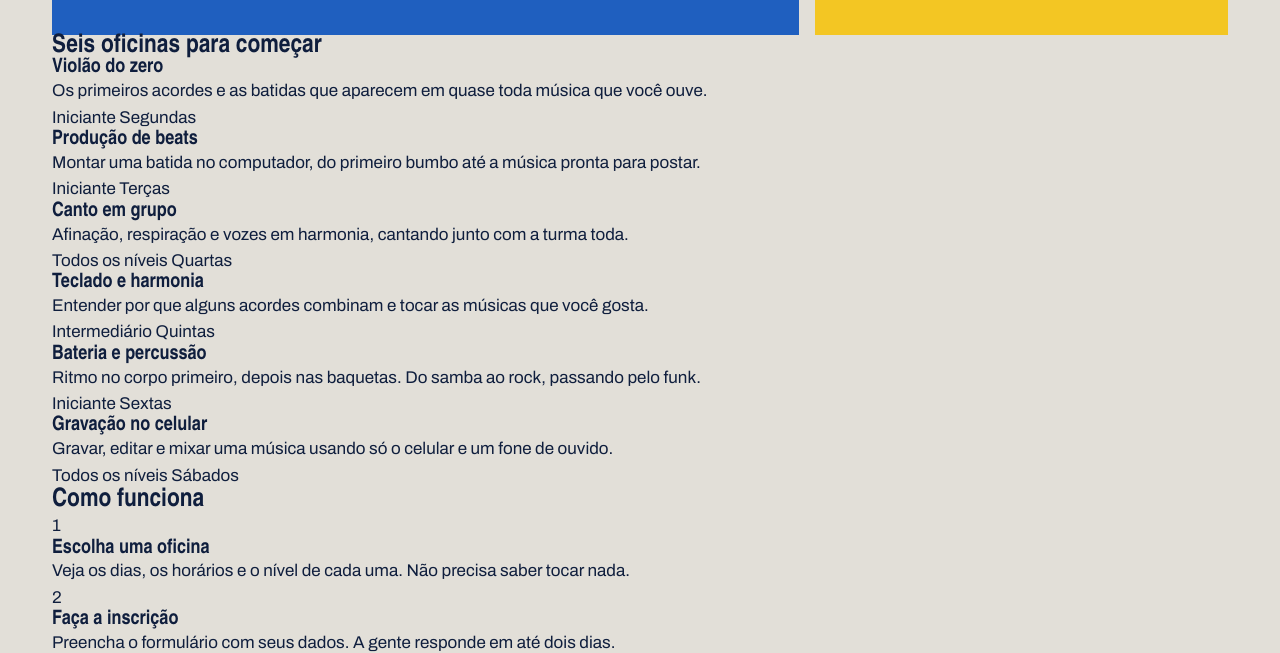
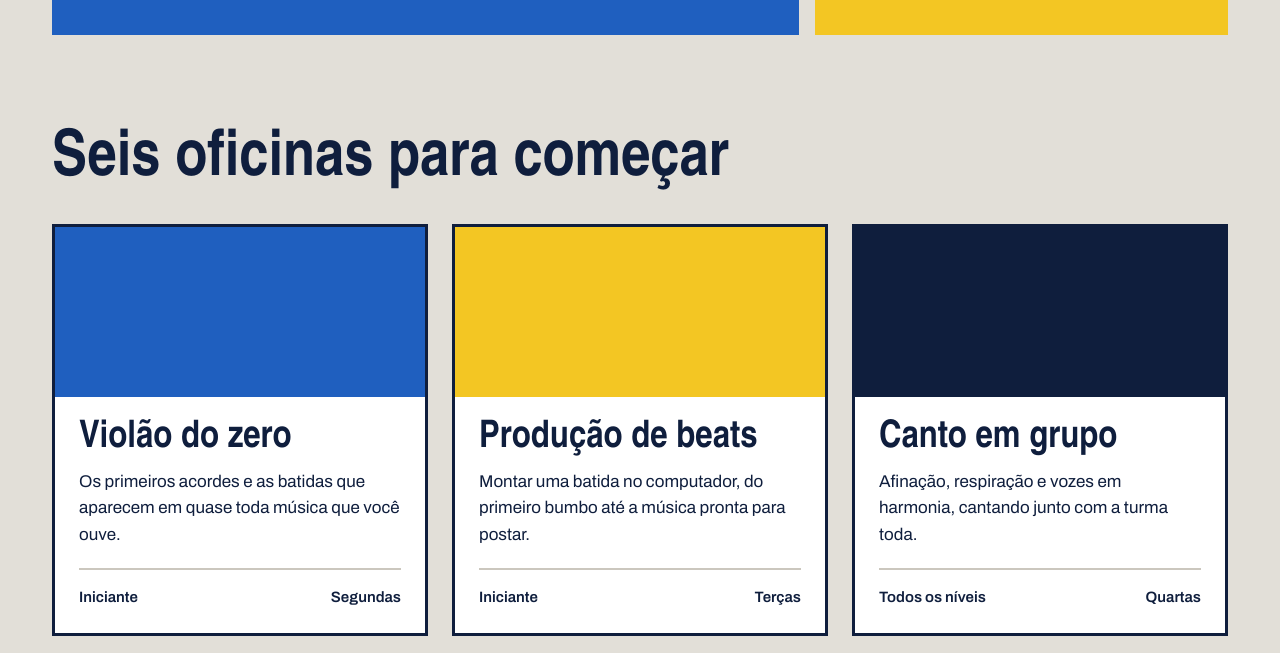
Before and after one commit to nicolasjota-prog/lajesonora, a plain HTML site: page index.html in a window 1280 px wide. Shown: the part 671-1324 px from the top of the page. Drawn offline with Linux system fonts and the light colour scheme; a web font is replaced by a local one.

Commit message:
Cards das oficinas

```diff
--- a/index.css
+++ b/index.css
@@ -1,3 +1,4 @@
+
 * {
     margin: 0;
     padding: 0;
@@ -14,7 +15,6 @@
 
     --fonte-cartaz: "Big Shoulders", "Arial Narrow", sans-serif;
     --fonte-texto: "Archivo", Arial, sans-serif;
-
 }
 
 body {
@@ -66,7 +66,7 @@ h1, h2, h3 {
         border-bottom: 4px solid transparent;
     }
 
-     a:hover {
+    a:hover {
         border-bottom-color: var(--tinta);
     }
 
@@ -90,10 +90,12 @@ h1, h2, h3 {
     color: var(--branco);
     flex: 2;
 }
+
 .cartaz-principal h1 {
     font-size: 132px;
     max-width: 9ch;
 }
+
 .cartaz-lateral {
     background: var(--fita);
     flex: 1;
@@ -103,11 +105,13 @@ h1, h2, h3 {
     gap: 32px;
     align-items: flex-start;
 }
-cartaz-lateral p {
+
+.cartaz-lateral p {
     font-size: 22px;
     font-weight: 600;
     line-height: 1.3;
 }
+
 .botao {
     background: var(--tinta);
     color: var(--branco);
@@ -119,6 +123,68 @@ cartaz-lateral p {
     font-size: 17px;
     cursor: pointer;
 }
+
 .botao:hover {
     background-color: var(--caixa-dagua);
 }
+
+.secao {
+    margin-top: 96px;
+}
+
+.titulo-secao {
+    font-size: 64px;
+    margin-bottom: 32px;
+}
+
+.cards {
+    display: flex;
+    flex-wrap: wrap;
+    gap: 24px;
+}
+
+.card {
+    background: var(--branco);
+    border: 3px solid var(--tinta);
+    flex: 1 1 340px;
+}
+
+.card .foto {
+    height: 170px;
+}
+
+.foto {
+    background: var(--concreto-escuro);
+}
+
+.foto-azul {
+    background: var(--caixa-dagua);
+}
+
+.foto-amarela {
+    background: var(--fita);
+}
+
+.foto-tinta {
+    background: var(--tinta);
+}
+
+
+.card-texto {
+    padding: 24px;
+}
+
+.card h3 {
+    font-size: 38px;
+    margin-bottom: 12px;
+}
+
+.card-info {
+    margin-top: 20px;
+    padding-top: 16px;
+    border-top: 2px solid var(--concreto-escuro);
+    font-weight: 600;
+    font-size: 15px;
+    display: flex;
+    justify-content: space-between;
+}
```
